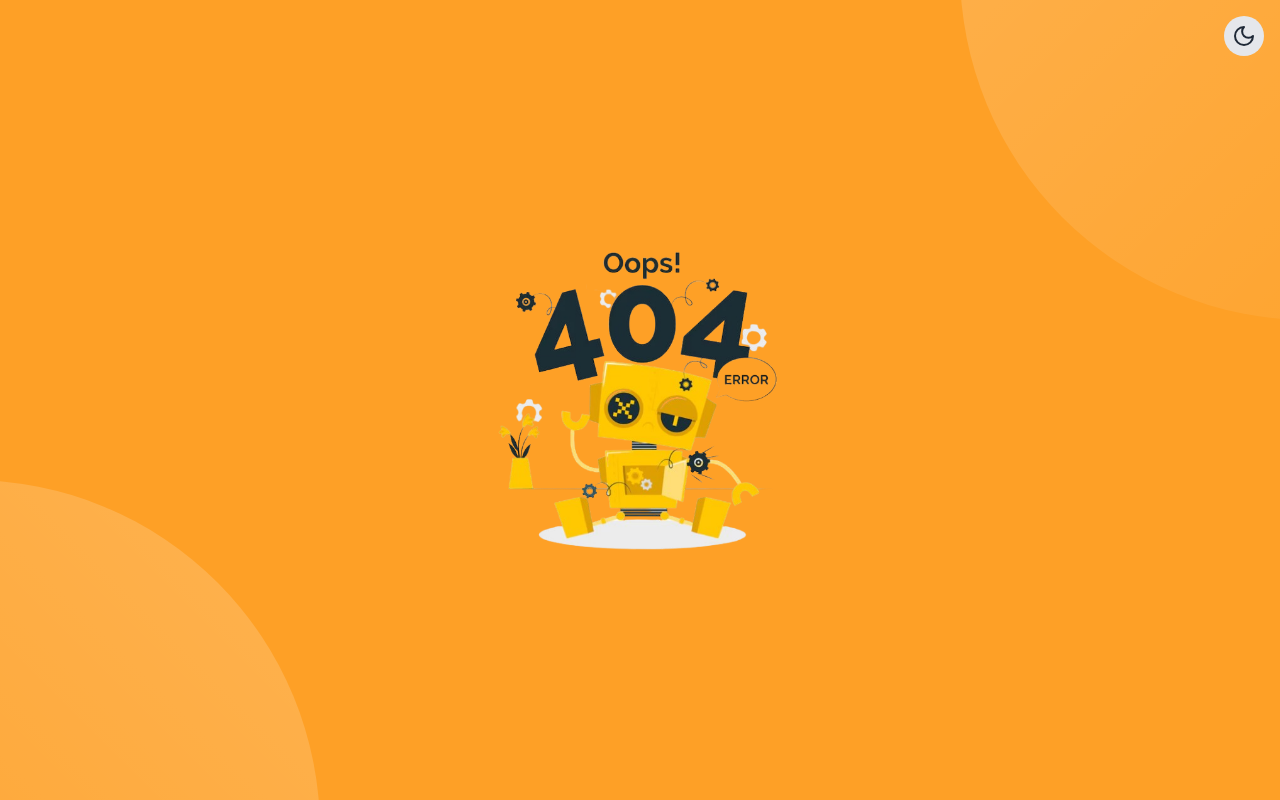
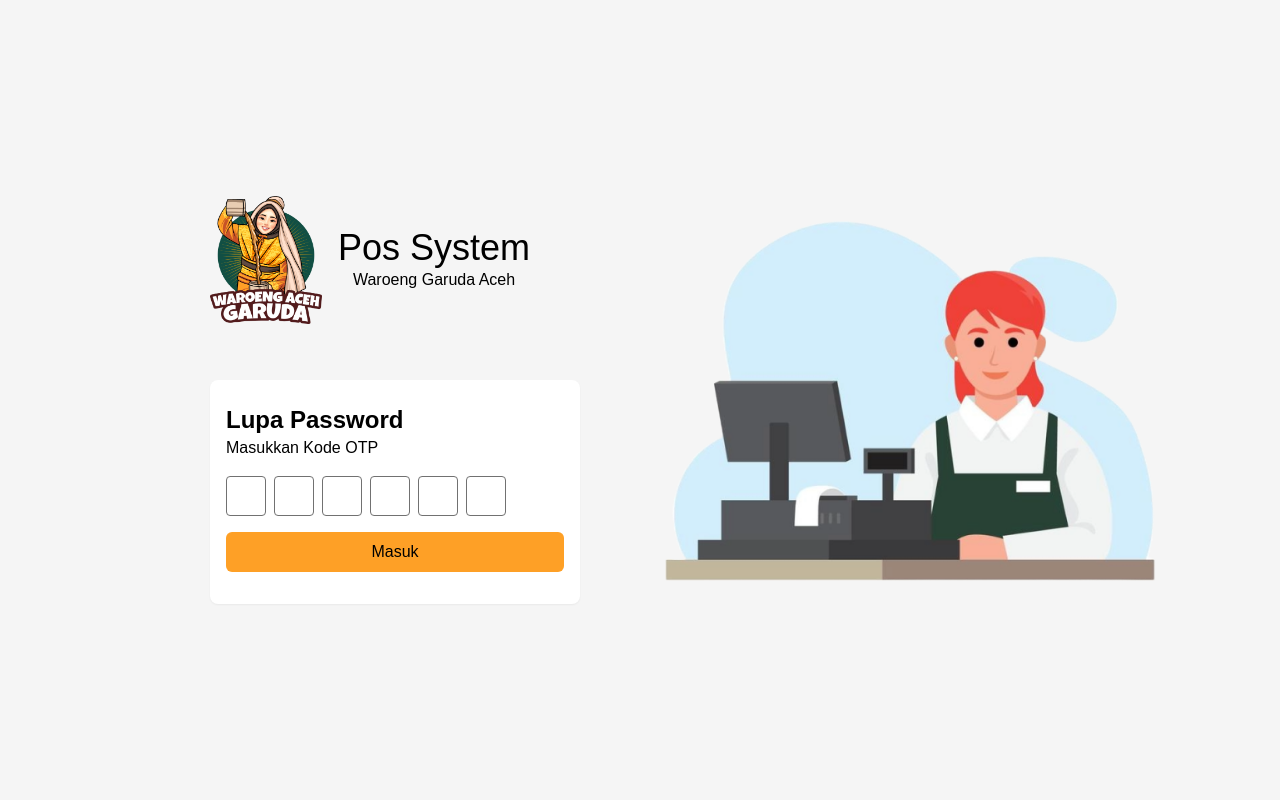
Before and after one commit to reclas-tech/Pos-Resto-fe, a Next.js app: page /auth/input-kode-otp in a window 1280 px wide. Before the commit this address had no page. Built offline with nearby package versions, Linux system fonts and the light colour scheme.

Commit message:
feat:input otp page

```diff
--- /dev/null
+++ b/src/app/auth/components/OtpInput.tsx
@@ -0,0 +1,102 @@
+import React, { useState, KeyboardEvent, ChangeEvent, useEffect } from "react";
+import { Control, Controller } from "react-hook-form";
+
+interface OtpInputProps {
+  length?: number;
+  control: Control<any>;
+  name: string;
+  disabled?: boolean;
+}
+
+const OtpInput: React.FC<OtpInputProps> = ({
+  length = 6,
+  control,
+  name,
+  disabled = false,
+}) => {
+  const [otp, setOtp] = useState<string[]>(Array(length).fill(""));
+  const inputRefs = React.useRef<(HTMLInputElement | null)[]>(
+    Array(length).fill(null)
+  );
+
+  // Reset OTP saat komponen berubah
+  useEffect(() => {
+    setOtp(Array(length).fill(""));
+  }, [length]);
+
+  const handleChange = (
+    event: ChangeEvent<HTMLInputElement>,
+    index: number,
+    onChange: (value: string) => void
+  ) => {
+    const { value } = event.target;
+
+    // Hanya izinkan input digit
+    if (value.match(/^\d?$/)) {
+      const newOtp = [...otp];
+      newOtp[index] = value;
+      setOtp(newOtp);
+
+      // Gabungkan digit OTP
+      const combinedOtp = newOtp.join("");
+      onChange(combinedOtp);
+
+      // Pindahkan fokus ke input berikutnya jika digit dimasukkan
+      if (value && index < length - 1) {
+        inputRefs.current[index + 1]?.focus();
+      }
+    }
+  };
+
+  const handleKeyDown = (
+    event: KeyboardEvent<HTMLInputElement>,
+    index: number
+  ) => {
+    if (event.key === "Backspace") {
+      // Hapus input saat ini atau pindah ke input sebelumnya
+      if (otp[index] === "") {
+        if (index > 0) {
+          inputRefs.current[index - 1]?.focus();
+        }
+      } else {
+        // Hapus input saat ini jika tidak kosong
+        const newOtp = [...otp];
+        newOtp[index] = "";
+        setOtp(newOtp);
+      }
+    }
+  };
+
+  return (
+    <div className="flex space-x-2">
+      {otp.map((_, index) => (
+        <Controller
+          key={index}
+          name={name}
+          control={control}
+          render={({ field: { onChange, value } }) => (
+            <input
+              type="text"
+              inputMode="numeric"
+              maxLength={1}
+              pattern="\d*"
+              value={otp[index]}
+              onChange={(e) => handleChange(e, index, onChange)}
+              onKeyDown={(e: KeyboardEvent<HTMLInputElement>) =>
+                handleKeyDown(e, index)
+              }
+              ref={(el) => {
+                inputRefs.current[index] = el;
+              }}
+              disabled={disabled}
+              className="w-10 h-10 text-center text-lg border border-grayDark rounded"
+              aria-label={`OTP digit ${index + 1}`}
+            />
+          )}
+        />
+      ))}
+    </div>
+  );
+};
+
+export default OtpInput;
--- /dev/null
+++ b/src/app/auth/input-kode-otp/page.tsx
@@ -0,0 +1,72 @@
+"use client";
+
+import React, { useState } from "react";
+import { useForm, Controller } from "react-hook-form";
+import { z } from "zod";
+import { zodResolver } from "@hookform/resolvers/zod";
+import OtpInput from "../components/OtpInput";
+
+function OtpInputPage() {
+  const [submittedOtp, setSubmittedOtp] = useState<string | null>(null);
+
+  const otpInputSchema = z.object({
+    otp: z.string().length(6, { message: "OTP harus 6 digit" }),
+  });
+
+  type OtpFormData = z.infer<typeof otpInputSchema>;
+
+  const {
+    control,
+    handleSubmit,
+    formState: { errors },
+    reset,
+  } = useForm<OtpFormData>({
+    resolver: zodResolver(otpInputSchema),
+    defaultValues: {
+      otp: "",
+    },
+  });
+
+  const onSubmit = (data: OtpFormData) => {
+    // Simpan OTP yang disubmit
+    setSubmittedOtp(data.otp);
+
+    // Lakukan verifikasi OTP
+    console.log("OTP Submitted:", data.otp);
+
+    // Reset form
+    reset({ otp: "" });
+  };
+
+  return (
+    <div>
+      <form onSubmit={handleSubmit(onSubmit)} className="w-[338px]">
+        <div className="space-y-4">
+          <div>
+            <h3 className="text-2xl font-semibold">Lupa Password</h3>
+            <h4>Masukkan Kode OTP</h4>
+          </div>
+          <div className="flex flex-col">
+            <OtpInput
+              control={control}
+              name="otp"
+              key={submittedOtp ? "reset" : "active"} // Force reset
+            />
+            {errors.otp && <p className="text-danger">{errors.otp.message}</p>}
+          </div>
+          <div className="space-y-2 text-center">
+            <button
+              type="submit"
+              className="w-full bg-primaryColor rounded-md py-2"
+            >
+              Masuk
+            </button>
+            <p className="text-danger">{errors.otp?.message}</p>
+          </div>
+        </div>
+      </form>
+    </div>
+  );
+}
+
+export default OtpInputPage;
```
